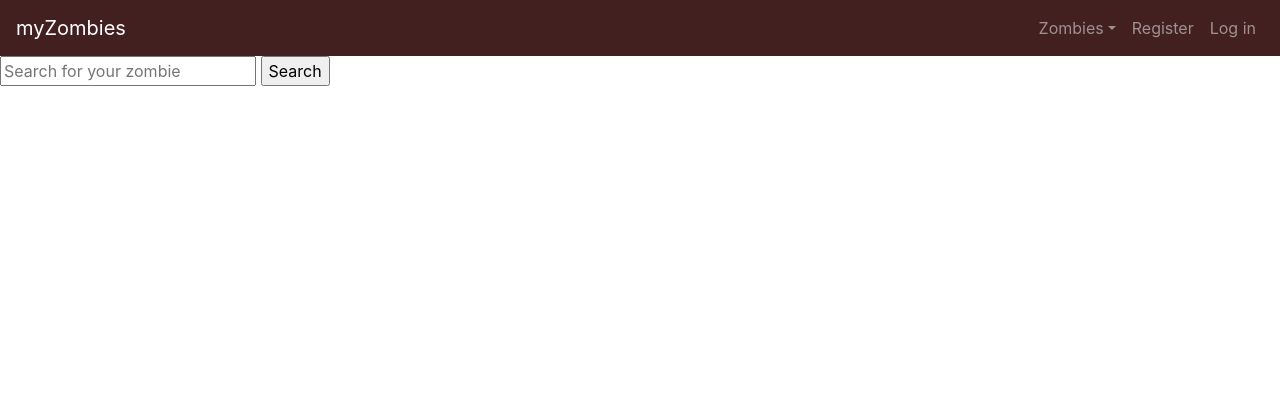
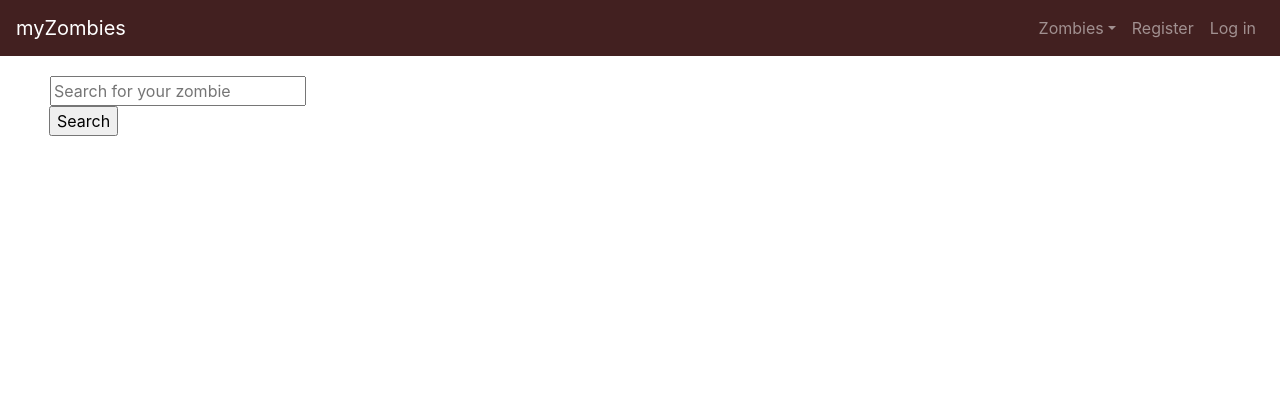
Before and after one commit to ironhack-zombies/my-zombies, a Node server app: page /zombiesForSale in a window 1280 px wide; the page is wider, and only the part inside the window is pictured. Shown: the top 420 px of that part. Run offline with Node 20, Linux system fonts and the light colour scheme; data that the repository does not hold is empty; some libraries are stand-ins or nearby versions.

Commit message:
messages when buying zombies

```diff
--- a/public/css/catalogPage.css
+++ b/public/css/catalogPage.css
@@ -1,4 +1,25 @@
 /* catalog page */
+
+.search {
+    margin: 20px 50px;
+}
+
+
+/*
+.search input {
+    margin: 0;
+    padding: 0 10px;
+    border-radius: 3px;
+    border: solid 1px lightgray;
+}
+
+.search input[type=text] {
+    width: 70%;
+}
+
+.search input[type=submit] {
+    width: 15%;
+} */
 
 .catalog img {
     width: 100%;
--- a/public/css/profilePage.css
+++ b/public/css/profilePage.css
@@ -30,7 +30,7 @@
 .tabcontent {
     display: none;
     padding: 6px 12px;
-    border: 1px solid #ccc;
+    /* border: 1px solid #ccc; */
     border-top: none;
     height: 100%;
 }
@@ -51,8 +51,8 @@
 
 .tabVertical {
     float: left;
-    border-right: 1px solid #b8b9a9;
-    width: 15%;
+    /* border-right: 1px solid #b8b9a9; */
+    width: 8%;
     height: 100%;
     margin: 0;
 }
--- a/public/css/zombieDetail.css
+++ b/public/css/zombieDetail.css
@@ -5,10 +5,42 @@
 
 .zombieDetail {
     display: flex;
+    display: relative;
 }
 
 .zombImage {
     width: 40%;
+}
+
+.notEnoughBrain {
+    color: red;
+    font-size: 30px;
+}
+
+.bought {
+    font-size: 20px;
+}
+
+.zombImage p {
+    position: absolute;
+    margin-left: 50px;
+    -webkit-animation: cssAnimation 0s ease-in 2s forwards;
+}
+
+@keyframes cssAnimation {
+    to {
+        width: 0;
+        height: 0;
+        overflow: hidden;
+    }
+}
+
+@-webkit-keyframes cssAnimation {
+    to {
+        width: 0;
+        height: 0;
+        visibility: hidden;
+    }
 }
 
 .zombImage img {
--- a/routes/zombiesForSale.js
+++ b/routes/zombiesForSale.js
@@ -37,7 +37,7 @@ router.get('/zombieDetail', (req, res, next) => {
     let zombieId = req.query.zombie_id;
     Zombie.findOne({ _id: zombieId })
         .then((zombie) => {
-            res.render('../views/partials/zombieDetail.hbs', { zombie });
+            res.render('../views/partials/zombieDetail', { zombie });
         })
         .catch((err) => {
             res.send(err);
@@ -51,7 +51,7 @@ router.post('/zombieDetail', (req, res, next) => {
         Zombie.findOne({ _id: zombieId })
             .then((zombie) => {
                 if (zombie.price > req.user.brains) {
-                    res.send("You have not enough BRAINS!");
+                    res.render('../views/partials/zombieDetail', { zombie, notEnoughBrain: true });
                 } else {
                     let id = zombie._id
                     var newOwnedZombie = new OwnedZombie({
@@ -66,7 +66,7 @@ router.post('/zombieDetail', (req, res, next) => {
                             User.findByIdAndUpdate(userId, userOwned, { new: true })
                                 .then((user) => {
                                     User.populate(ownedzombie, 'zombiesOwned')
-                                    res.redirect('/user');
+                                    res.render('../views/partials/zombieDetail', { zombie, buy: true });
                                 })
                         })
                         .catch(err => {
--- a/views/partials/zombieDetail.hbs
+++ b/views/partials/zombieDetail.hbs
@@ -1,8 +1,21 @@
 <a href="/zombiesForSale"><i class="fas fa-arrow-left fa-3x"></i></a>
 <div class="zombieDetail">
     <div class="zombImage">
+    {{#if buy}}
+        <div>
+            <p class="bought">Zombie has been added to your collection <a href="/user">VIEW</a></p>
+        </div>
+    {{/if}}
+     {{#if notEnoughBrain}}
+        <div>
+            <p class="notEnoughBrain">You have not enough BRAINS!</p>
+        </div>
+    {{/if}}
+        <div>
             <img src="/images/image1.jpeg">
         </div>
+    </div>
+
     <div class="details">
         <div class="buy">
                 <h3>{{zombie.type}}</h3>
@@ -11,6 +24,7 @@
                     <button type="submit">BUY</button>
                 </form>
         </div>
+
         <div>
             <div>
                 <h5>Description: </h5>
--- a/views/user.hbs
+++ b/views/user.hbs
@@ -18,7 +18,7 @@
 </div>
 <div id="Profile" class="tabcontent">
   Welcome {{ user.username }}
-  <p>Brains: {{ user.brains }}<i class="fas fa-brain fa-3x"></i></p>
+  <p>Brains: {{ user.brains }}  <i class="fas fa-brain fa-2x"></i></p>
 </div>
 
 <div id="Gift" class="tabcontent">
--- a/views/zombiesForSale.hbs
+++ b/views/zombiesForSale.hbs
@@ -1,7 +1,9 @@
-<div>
+<div class="input-group search">
     <form action="/zombiesForSale" method="POST">
         <input type="text" name="zombieType" placeholder="Search for your zombie" required>
-        <input type="submit" value="Search">
+        <div class="input-group-append">
+            <input type="submit" value="Search">
+        </div>
     </form>
 </div>
 <div class="catalog">
```
Lines whose indentation alone changed are shown as unchanged.
